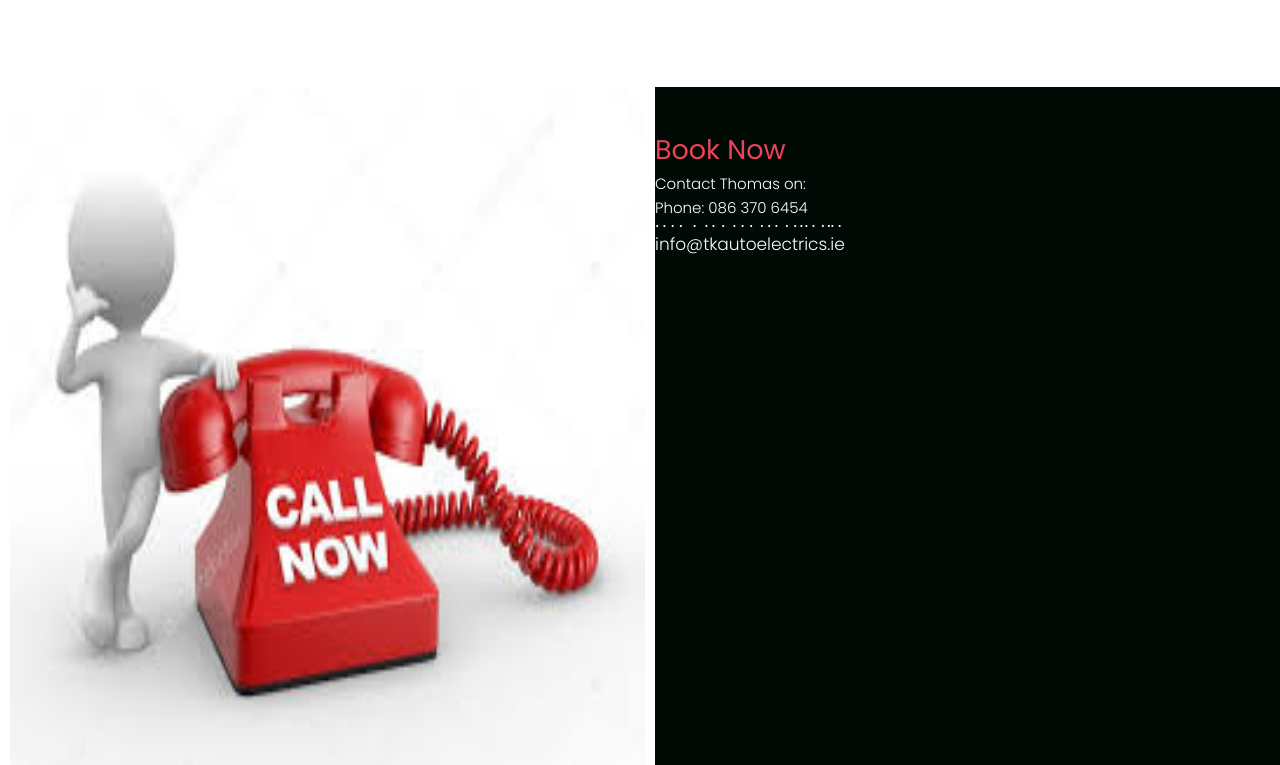
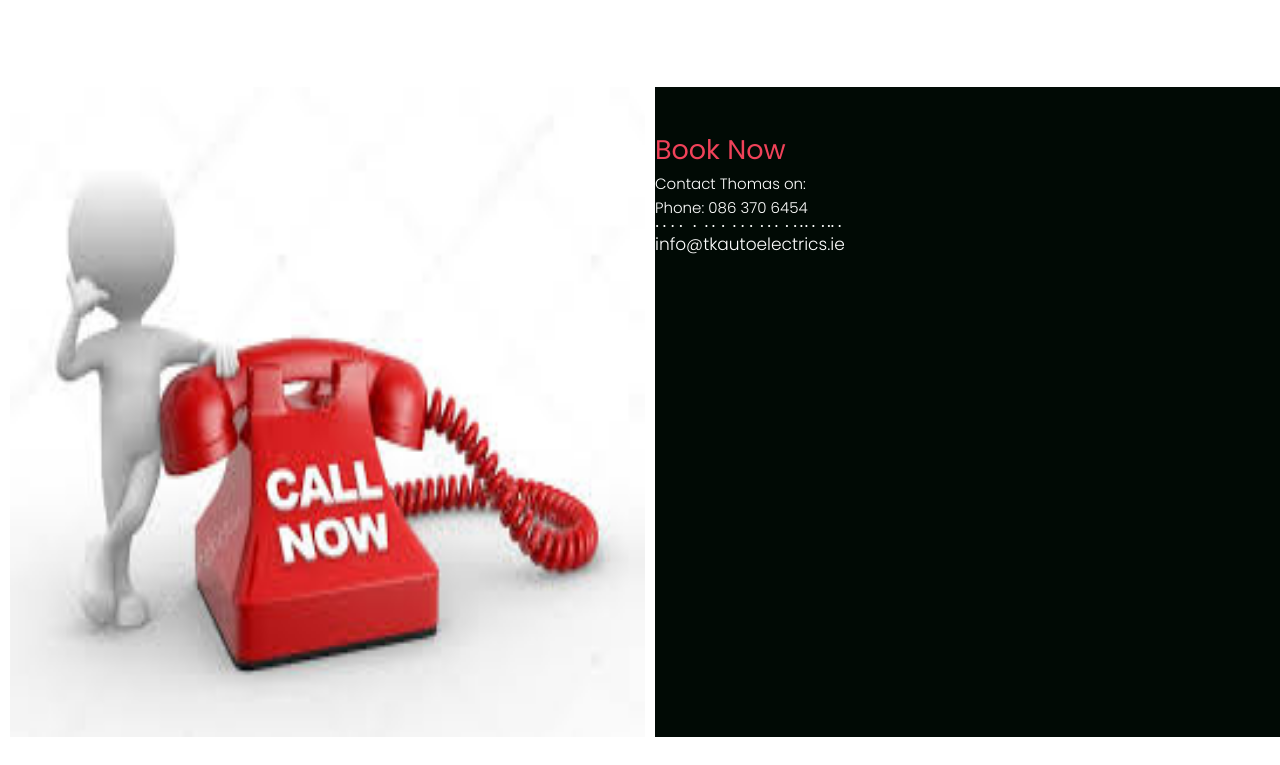
Before and after one commit to TKAutoElectrics/TkAutoElectrics.github.io, a plain HTML site: page index.html in a window 1280 px wide. Shown: the part 3863-4628 px from the top of the page. After the commit the page ends 4600 px from the top, so only its background shows below. Drawn offline with nearby package versions, Linux system fonts and the light colour scheme.

Commit message:
Add files via upload

```diff
--- a/css/style.css
+++ b/css/style.css
@@ -1635,8 +1635,8 @@ nav.main-menu {
 }
 
 .rable-box figure img {
-     width: 100%;
-     min-height: 678px;
+    height: 650px;
+    width: auto;
 }
 
 .nice-select {
```
